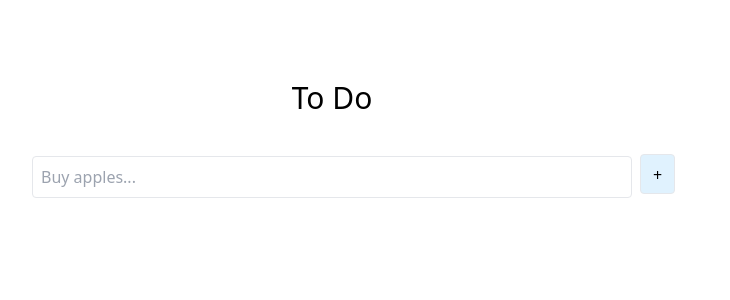
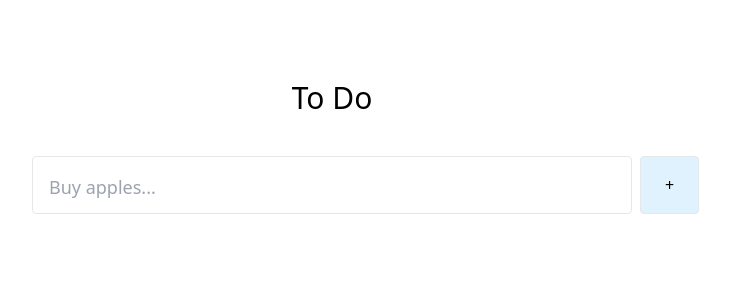
Before and after one commit to pribyy/to-do-app-with-redux, a React (Create React App) app: page / in a window 1280 px wide. Shown: the top 300 px of the page, without its empty margins (308-1038 px from the left). Built offline with nearby package versions, Linux system fonts and the light colour scheme.

Commit message:
Edit ToDo

```diff
--- a/src/ToDo.js
+++ b/src/ToDo.js
@@ -51,25 +51,26 @@ const AddItemsContainer = (props) => {
   };
 
   return (
-    <div className="relative">
+    <div className="relative ">
       <input
         type="text"
         placeholder="Buy apples..."
-        className="w-full p-2 mb-5 border rounded"
+        className="w-full pt-4 pb-3 px-4 text-lg mb-5 border rounded"
         //props.newListItem is state variable in parent
         value={props.newListItem}
         onKeyDown={handleKeyDown}
         onChange={(e) => props.setNewListItem(e.target.value)}
-      ></input>
+      />
       <submit
         //disable button if blank
         disabled={!props.newListItem}
+        tabIndex={0}
         onClick={handleSubmit}
         className={
           //if disabled, button is grey, otherwise, multi-color gradient
           !props.newListItem
-            ? `absolute bottom-4 h-10 px-3 py-2 m-2 border rounded bg-sky-100`
-            : `absolute bottom-4 h-10 px-3 py-2 m-2 border rounded bg-gradient-to-r from-emerald-200 from 10% via-sky-200 to-indigo-200 to-90% cursor-pointer`
+            ? `absolute left-100 px-6 py-4 ml-2 mb-5 border rounded bg-sky-100`
+            : `absolute px-6 py-4 ml-2 mb-5 border rounded bg-gradient-to-r from-emerald-200 from 10% via-sky-200 to-indigo-200 to-90% cursor-pointer`
         }
       >
         <div>+</div>
@@ -97,6 +98,14 @@ const ListContainer = (props) => {
     });*/
   };
 
+  const handleKeyDown = (e, task) => {
+    //keyCode 46 === Delete button
+    console.log(`I pressed delete`);
+    if (e.key === "Delete" && clickedTask?.id === task.id) {
+      handleDelete(task);
+    }
+  };
+
   const taskItemsRendered = props.toDoList.map((task, index) => {
     //index here is position within the rendered mapped list
     console.log(`this is task: ${task}, this is index: ${index}`, task);
@@ -105,11 +114,13 @@ const ListContainer = (props) => {
     return (
       <div
         key={task.id}
+        tabIndex={0}
+        onKeyDown={(e) => handleKeyDown(e, task)}
         onClick={() => handleHighlightClick(task)}
         className={
           isClickedTask
-            ? "hover:cursor-pointer hover:border-3 hover:border-blue-400 active:border-blue-400 flex justify-between py-2 px-4 mb-px w-50 h-300 border rounded bg-gradient-to-r from-indigo-200 from-10% via-sky-200 via-30% to-emerald-200 to-90%"
-            : "hover:cursor-pointer hover:border-3 hover:border-blue-400 active:border-blue-400 flex justify-between py-2 px-4 mb-px w-50 h-300 border rounded bg-gradient-to-r from-indigo-100 from-10% via-sky-100 via-30% to-emerald-100 to-90%"
+            ? "hover:cursor-pointer hover:border-3 hover:border-blue-400 active:border-blue-400 active:border-3 flex justify-between text-lg pt-4 pb-3 px-4 mb-px w-50 h-300 border rounded bg-gradient-to-r from-indigo-200 from-10% via-sky-200 via-30% to-emerald-200 to-90%"
+            : "hover:cursor-pointer hover:border-3 hover:border-blue-400 active:border-blue-400 flex justify-between pt-4 pb-3 text-lg px-4 mb-px w-50 h-300 border rounded bg-gradient-to-r from-indigo-100 from-10% via-sky-100 via-30% to-emerald-100 to-90%"
         }
       >
         <p>{task.task}</p>
```
